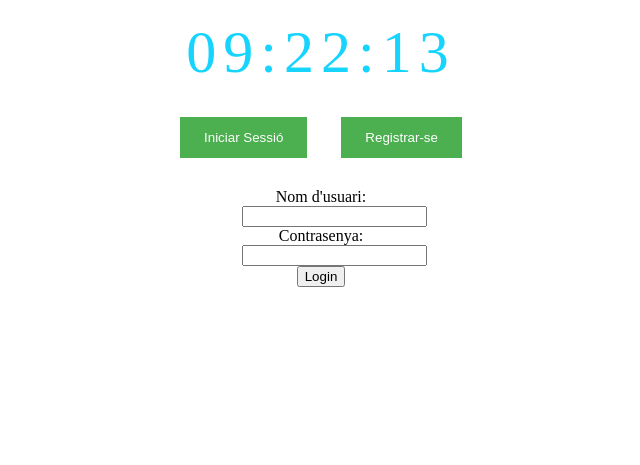
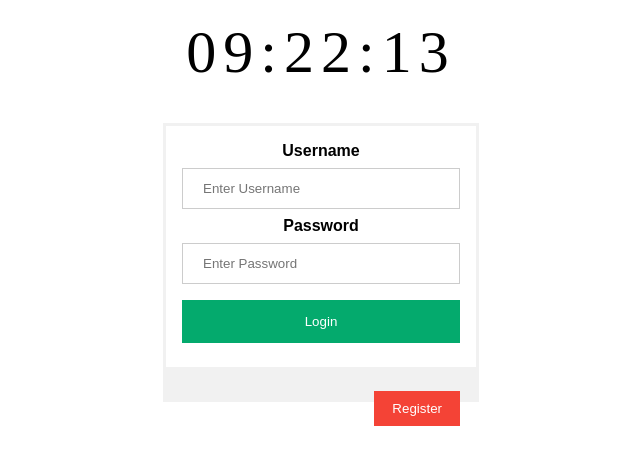
Before and after one commit to dchorn/Grado-DawBio, a PHP site: page / in a window 1280 px wide. Shown: the top 465 px of the page, without its empty margins (319-959 px from the left). Run offline with PHP 8.4, Linux system fonts and the light colour scheme.

Commit message:
removed logn and register buttons, done css and new reguister button

```diff
--- a/JavaScript/Practicas/Pt1/css/style.css
+++ b/JavaScript/Practicas/Pt1/css/style.css
@@ -5,32 +5,76 @@
   text-align:center;
 }
 
-.btn {
-  background-color: #4CAF50; /* Green */
-  border: none;
-  color: white;
-  padding: 13px 24px;
-  text-decoration: none;
-  cursor: pointer;
-  transition-duration: 0.15s;
-}
-
-.btn-center {
-display: flex;
-justify-content: space-around;
-}
-
-.btn:hover {
-	box-shadow: 0 12px 16px 0 rgba(0,0,0,0.24), 0 17px 50px 0 rgba(0,0,0,0.19);
-}
-
 .text-center {
 text-align:center;
 }
 
 .clock {
-    color: #17D4FE;
+	/*color: #17D4FE;*/
     font-size: 60px;
     font-family: Orbitron;
     letter-spacing: 7px;
 }
+
+body {font-family: Arial, Helvetica, sans-serif;}
+form {border: 3px solid #f1f1f1;}
+
+input[type=text], input[type=password] {
+  width: 100%;
+  padding: 12px 20px;
+  margin: 8px 0;
+  display: inline-block;
+  border: 1px solid #ccc;
+  box-sizing: border-box;
+}
+
+button {
+  background-color: #04AA6D;
+  color: white;
+  padding: 14px 20px;
+  margin: 8px 0;
+  border: none;
+  cursor: pointer;
+  width: 100%;
+}
+
+button:hover {
+  opacity: 0.8;
+}
+
+.registerbtn {
+  float: right;
+  width: auto;
+  padding: 10px 18px;
+  background-color: #f44336;
+}
+
+.imgcontainer {
+  text-align: center;
+  margin: 24px 0 12px 0;
+}
+
+img.avatar {
+  width: 40%;
+  border-radius: 50%;
+}
+
+.container {
+  padding: 16px;
+}
+
+span.psw {
+  float: right;
+  padding-top: 16px;
+}
+
+/* Change styles for span and cancel button on extra small screens */
+@media screen and (max-width: 300px) {
+  span.psw {
+     display: block;
+     float: none;
+  }
+  .cancelbtn {
+     width: 100%;
+  }
+}
--- a/JavaScript/Practicas/Pt1/index.html
+++ b/JavaScript/Practicas/Pt1/index.html
@@ -2,6 +2,7 @@
     <html lang="en">
 		<head>
 			<meta charset="UTF-8">
+			<meta name="viewport" content="width=device-width, initial-scale=1">
 			<title>Login</title>
 			<link rel="stylesheet" href="css/style.css">
 			<link rel="icon" type="image/x-icon" href="./img/sus.ico">
@@ -10,25 +11,30 @@
 		<body>
 			<div id="MyClockDisplay" class="center clock" onload="showTime()"></div>
 			<div class="center">
-				<div class="center btn-center">
+				<!--<div class="center btn-center">
 					<button id="log-btn" class="btn">Iniciar Sessió</button>
 					<button id="reg-btn" class="btn">Registrar-se</button>
 				</div>
-				<div id="login" class="center">
-					<form class="center">
-					<div>
-						<label for="log-user">Nom d'usuari:</label>
-						<br>
-						<input id="log-user" type="text" name="username">
-						<br>
-						<label for="log-passwd">Contrasenya:</label>
-						<br>
-						<input id="log-passwd" type="password" name="username">
-						<br>
-						<button type="button" id="log-send">Login</button>
-					</div>
-					</form>
+				-->
+
+				<div id="login" class="center container">
+				<form>
+				  <div class="container">
+					<label for="uname"><b>Username</b></label>
+					<input type="text" placeholder="Enter Username" name="login-uname" id="login-uname" required>
+
+					<label for="psw"><b>Password</b></label>
+					<input type="password" placeholder="Enter Password" name="login-psw" id="login-psw" required>
+
+					<button type="submit" id="login-submit">Login</button>
+				  </div>
+				  <div class="container" style="background-color:#f1f1f1">
+					<button type="button" class="registerbtn">Register</button>
+				  </div>
+				</form>
 				</div>
+
+				<!--
 				<div id="register" class="center">
 					<form class="center">
 					<div>
@@ -46,6 +52,7 @@
 					</div>
 					</form>
 				</div>
+				-->
 				<div id="response"></div>
 			</div>
 		</body>
--- a/JavaScript/Practicas/Pt1/js/index.js
+++ b/JavaScript/Practicas/Pt1/js/index.js
@@ -1,25 +1,8 @@
 addEventListener('DOMContentLoaded', function() {
 
-    document.getElementById("login").style.display="block";
-    document.getElementById("register").style.display="none";
+    //document.getElementById("register").style.display="none";
 
 // Funcion que pone display:block o display:none dependiendo del boton
-
-	function displayDiv(){
-		var buttons = document.getElementsByTagName("button");
-		var buttonsCount = buttons.length - 1;
-		for (var i = 0; i <= buttonsCount; i += 1) {
-			buttons[i].onclick = function(e) {
-				if (this.id == "log-btn") {
-    				document.getElementById("register").style.display="none";
-    				document.getElementById("login").style.display="block";
-				} else {
-    				document.getElementById("login").style.display="none";
-    				document.getElementById("register").style.display="block";
-				}
-			};
-		}
-	}
 
 // Funcion para que la hora se actualice a tiempo real
 	function showTime(){
@@ -44,9 +27,9 @@ addEventListener('DOMContentLoaded', function() {
 	}
 
 
-    document.getElementById("log-send").addEventListener("click", function() {
-        var name   = document.getElementById("log-user").value;
-        var passwd = document.getElementById("log-passwd").value;
+    document.getElementById("login-submit").addEventListener("click", function() {
+        var name   = document.getElementById("login-uname").value;
+        var passwd = document.getElementById("login-psw").value;
         let user = { // objeto js
             nom: name,
             contra: passwd
@@ -71,6 +54,5 @@ addEventListener('DOMContentLoaded', function() {
 	});
 
 	showTime();
-	displayDiv();
 
 });
```
